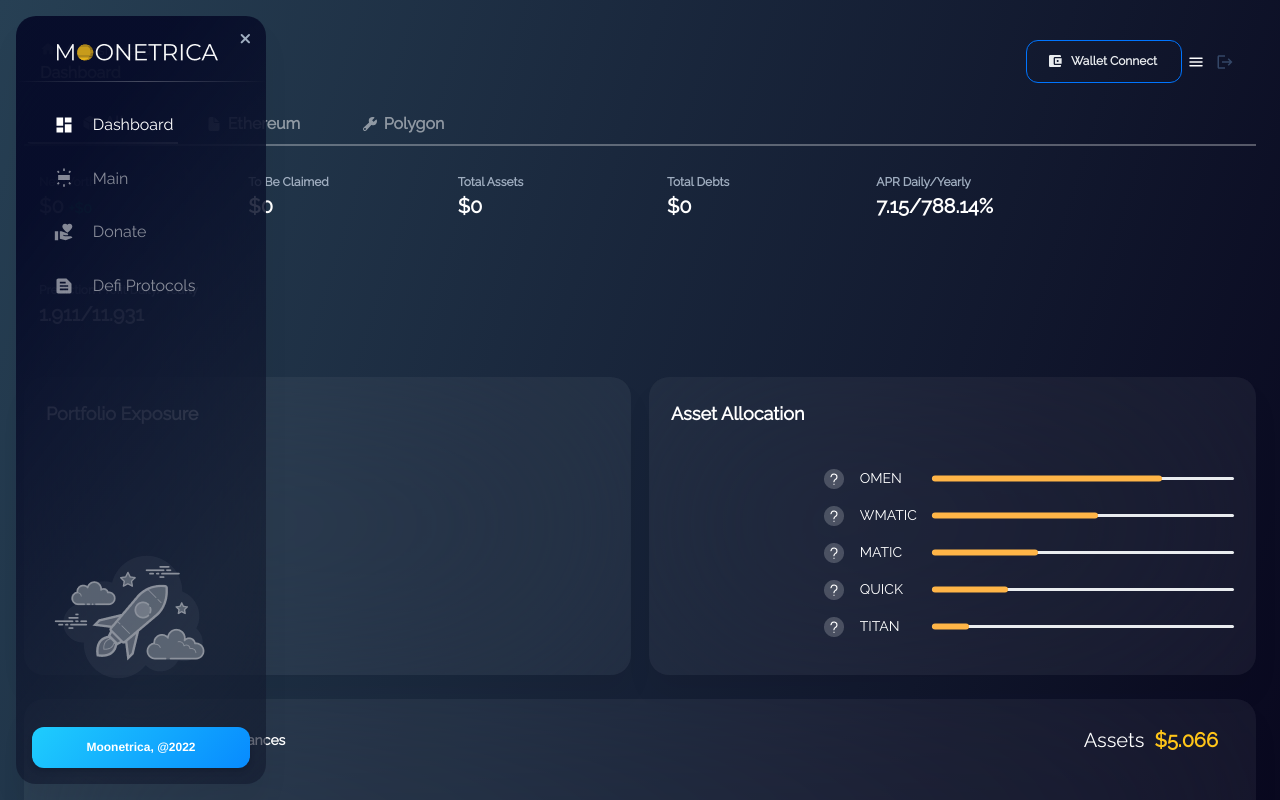
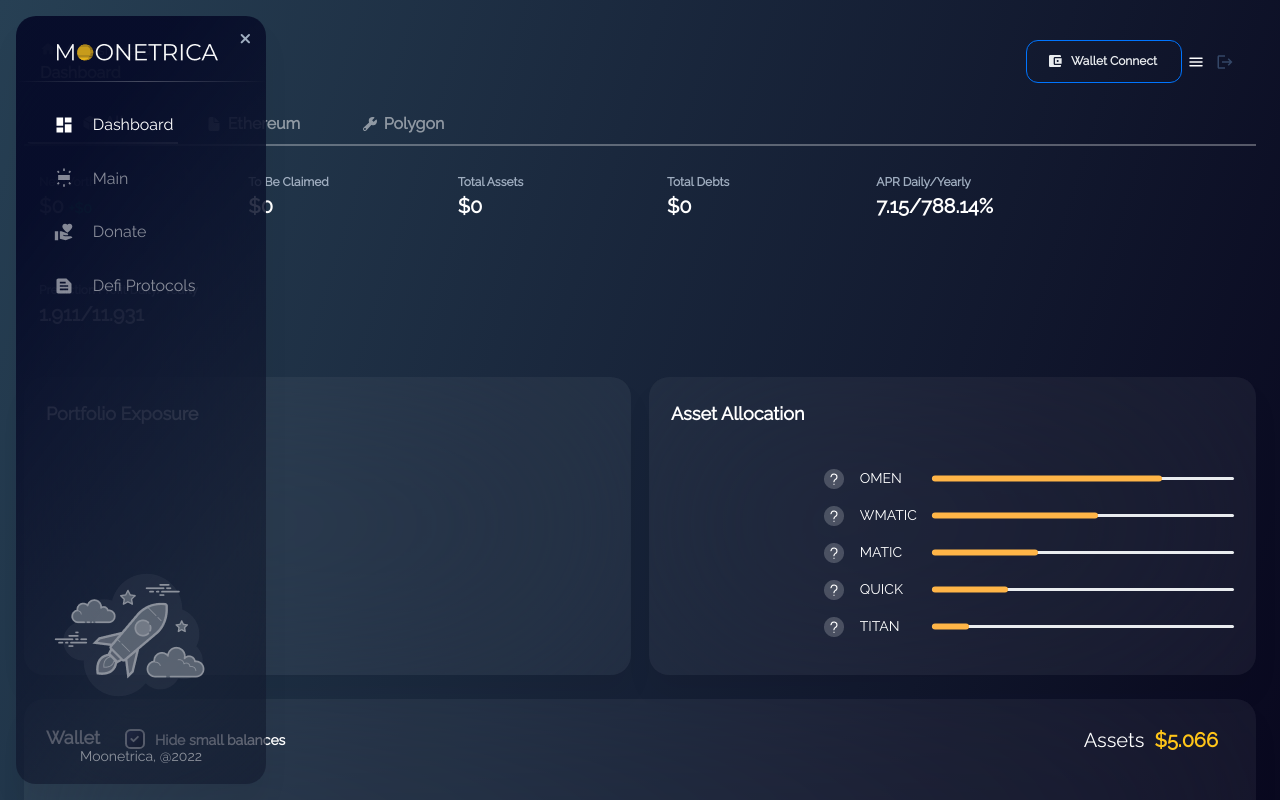
Before and after one commit to Monarch717/Moonetrica-V1, a React (Create React App) app: page /dashboard in a window 1280 px wide. Shown: the top 800 px of the page. Built offline with nearby package versions, Linux system fonts and the light colour scheme; a small style sheet from the web is missing.

Commit message:
readme modify

```diff
--- a/src/assets/style/custom.css
+++ b/src/assets/style/custom.css
@@ -101,3 +101,10 @@
 .MuiTableRow-root th{
     border-bottom: none!important;
 }
+
+/*sidenave*/
+p.MuiTypography-root.MuiTypography-body1{
+    text-align: center;
+    font-size: 14px;
+    font-weight: 500;
+}
--- a/src/examples/Sidenav/index.js
+++ b/src/examples/Sidenav/index.js
@@ -215,16 +215,11 @@
       >
         <SidenavCard color={color} />
         <VuiBox mt={0}>
-          <VuiButton
-            component="a"
-            href="#"
-            rel="noreferrer"
-            variant="gradient"
-            color={color}
-            fullWidth
+          <VuiTypography
+            color={"white"} opacity={0.5} verticalAlign={'center'} fontSize={'14px'} fontWeight={'500'}
           >
             Moonetrica, @2022
-          </VuiButton>
+          </VuiTypography>
         </VuiBox>
       </VuiBox>
     </SidenavRoot>
```
Also changed, not shown: 1 other file (tests, documents, lock files or other folders).
